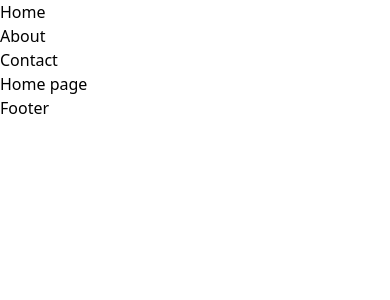
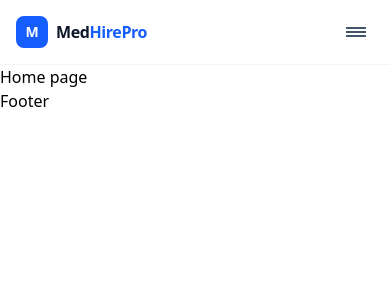
Before and after one commit to kenechiaugustine/MedHirePro_web, a React (Vite) app: page / in a window 390 px wide. Shown: the top 300 px of the page. Built offline with nearby package versions, Linux system fonts and the light colour scheme.

Commit message:
feat: implement responsive navigation bar and stylized 404 error page

```diff
--- a/src/components/Navbar/index.tsx
+++ b/src/components/Navbar/index.tsx
@@ -1,19 +1,117 @@
-import { Link } from "react-router-dom";
+import { useState } from "react";
+import { Link, useLocation } from "react-router-dom";
+import { WEBSITE_ROUTES } from "../../pages/website/routes.enum";
+
+const navLinks = [
+    { label: "Home", path: WEBSITE_ROUTES.HOME },
+    { label: "About", path: WEBSITE_ROUTES.ABOUT },
+    { label: "Contact", path: WEBSITE_ROUTES.CONTACT },
+];
 
 export default function Navbar() {
+    const [isOpen, setIsOpen] = useState(false);
+    const location = useLocation();
+
+    const isActive = (path: string) =>
+        location.pathname === path;
+
     return (
-        <nav>
-            <ul>
-                <li>
-                    <Link to="/">Home</Link>
-                </li>
-                <li>
-                    <Link to="/about">About</Link>
-                </li>
-                <li>
-                    <Link to="/contact">Contact</Link>
-                </li>
-            </ul>
-        </nav>
+        <header className="sticky top-0 z-50 w-full border-b border-slate-100 bg-white/90 backdrop-blur-md">
+            <div className="mx-auto flex h-16 max-w-6xl items-center justify-between px-4 sm:px-6 lg:px-8">
+                {/* Logo */}
+                <Link
+                    to={WEBSITE_ROUTES.HOME}
+                    className="flex items-center gap-2 select-none"
+                >
+                    <span className="flex h-8 w-8 items-center justify-center rounded-lg bg-blue-600 text-white text-sm font-bold">
+                        M
+                    </span>
+                    <span className="text-slate-900 font-semibold text-base tracking-tight">
+                        Med<span className="text-blue-600">HirePro</span>
+                    </span>
+                </Link>
+
+                {/* Desktop Nav */}
+                <nav className="hidden md:flex items-center gap-1">
+                    {navLinks.map(({ label, path }) => (
+                        <Link
+                            key={path}
+                            to={path}
+                            className={`px-4 py-2 rounded-md text-sm font-medium transition-colors duration-150 ${
+                                isActive(path)
+                                    ? "text-blue-600 bg-blue-50"
+                                    : "text-slate-600 hover:text-slate-900 hover:bg-slate-50"
+                            }`}
+                        >
+                            {label}
+                        </Link>
+                    ))}
+                </nav>
+
+                {/* CTA + Mobile toggle */}
+                <div className="flex items-center gap-3">
+                    <Link
+                        to="/user/dashboard"
+                        className="hidden sm:inline-flex items-center gap-1.5 rounded-lg bg-blue-600 px-4 py-2 text-sm font-medium text-white transition-colors hover:bg-blue-700"
+                    >
+                        Get Started
+                    </Link>
+
+                    {/* Hamburger */}
+                    <button
+                        onClick={() => setIsOpen((o) => !o)}
+                        className="md:hidden flex flex-col justify-center items-center h-9 w-9 rounded-md text-slate-600 hover:bg-slate-100 transition-colors"
+                        aria-label="Toggle menu"
+                    >
+                        <span
+                            className={`block h-0.5 w-5 bg-current transition-transform duration-200 ${
+                                isOpen ? "translate-y-1 rotate-45" : "-translate-y-0.5"
+                            }`}
+                        />
+                        <span
+                            className={`block h-0.5 w-5 bg-current transition-opacity duration-200 ${
+                                isOpen ? "opacity-0" : "opacity-100"
+                            }`}
+                        />
+                        <span
+                            className={`block h-0.5 w-5 bg-current transition-transform duration-200 ${
+                                isOpen ? "-translate-y-1 -rotate-45" : "translate-y-0.5"
+                            }`}
+                        />
+                    </button>
+                </div>
+            </div>
+
+            {/* Mobile menu */}
+            <div
+                className={`md:hidden overflow-hidden transition-all duration-200 ease-in-out ${
+                    isOpen ? "max-h-64 border-t border-slate-100" : "max-h-0"
+                }`}
+            >
+                <nav className="flex flex-col gap-1 px-4 py-3">
+                    {navLinks.map(({ label, path }) => (
+                        <Link
+                            key={path}
+                            to={path}
+                            onClick={() => setIsOpen(false)}
+                            className={`px-3 py-2 rounded-md text-sm font-medium transition-colors ${
+                                isActive(path)
+                                    ? "text-blue-600 bg-blue-50"
+                                    : "text-slate-600 hover:text-slate-900 hover:bg-slate-50"
+                            }`}
+                        >
+                            {label}
+                        </Link>
+                    ))}
+                    <Link
+                        to="/user/dashboard"
+                        onClick={() => setIsOpen(false)}
+                        className="mt-2 flex items-center justify-center rounded-lg bg-blue-600 px-4 py-2 text-sm font-medium text-white hover:bg-blue-700 transition-colors"
+                    >
+                        Get Started
+                    </Link>
+                </nav>
+            </div>
+        </header>
     );
 }
--- a/src/pages/404.tsx
+++ b/src/pages/404.tsx
@@ -1,7 +1,55 @@
+import { Link } from "react-router-dom";
+import { WEBSITE_ROUTES } from "./website/routes.enum";
+
 export default function NotFound() {
     return (
-        <div>
-            <h1>404</h1>
+        <div className="min-h-screen bg-white flex flex-col items-center justify-center px-4">
+            {/* Subtle background grid */}
+            <div
+                className="absolute inset-0 pointer-events-none"
+                style={{
+                    backgroundImage:
+                        "radial-gradient(circle at 1px 1px, #e2e8f0 1px, transparent 0)",
+                    backgroundSize: "32px 32px",
+                }}
+            />
+
+            <div className="relative z-10 text-center max-w-md">
+                {/* Status code */}
+                <p className="text-8xl font-bold text-blue-600 leading-none select-none">
+                    404
+                </p>
+
+                {/* Divider */}
+                <div className="mt-4 mb-6 h-px w-12 bg-slate-200 mx-auto" />
+
+                {/* Heading */}
+                <h1 className="text-2xl font-semibold text-slate-900 mb-2">
+                    Page not found
+                </h1>
+
+                {/* Description */}
+                <p className="text-slate-500 text-sm leading-relaxed mb-8">
+                    The page you're looking for doesn't exist or may have been moved.
+                    Double-check the URL and try again.
+                </p>
+
+                {/* Actions */}
+                <div className="flex flex-col sm:flex-row items-center justify-center gap-3">
+                    <Link
+                        to={WEBSITE_ROUTES.HOME}
+                        className="w-full sm:w-auto inline-flex items-center justify-center gap-2 rounded-lg bg-blue-600 px-5 py-2.5 text-sm font-medium text-white hover:bg-blue-700 transition-colors"
+                    >
+                        ← Back to Home
+                    </Link>
+                    <Link
+                        to={WEBSITE_ROUTES.CONTACT}
+                        className="w-full sm:w-auto inline-flex items-center justify-center rounded-lg border border-slate-200 px-5 py-2.5 text-sm font-medium text-slate-600 hover:bg-slate-50 hover:text-slate-900 transition-colors"
+                    >
+                        Contact Support
+                    </Link>
+                </div>
+            </div>
         </div>
     );
 }
```
